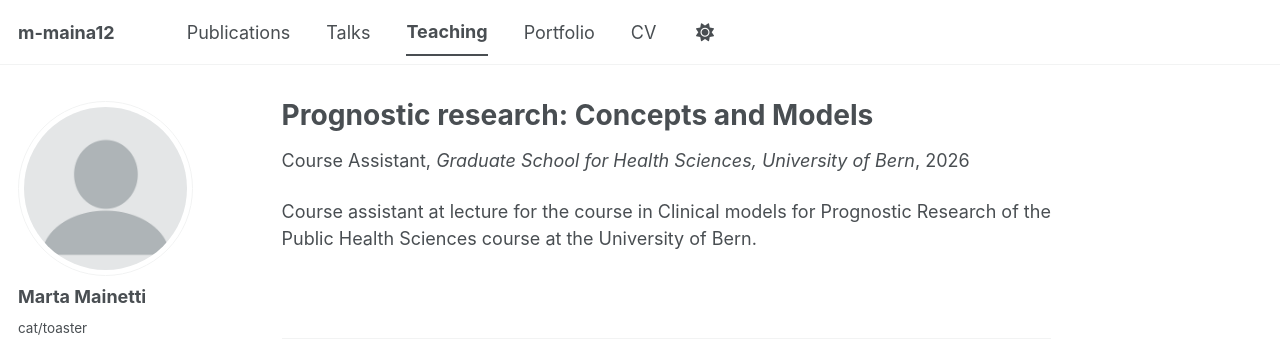
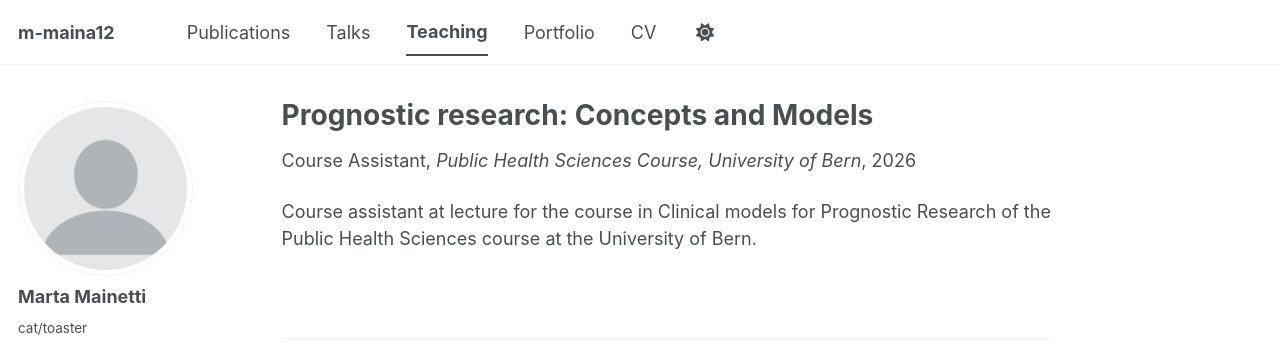
Before and after one commit to m-maina12/m-maina12.github.io, a Jekyll site: the page built from _teaching/2025-PHS-prognostic-models.md, in a window 1280 px wide. Shown: the top 343 px of the page. Built offline with Jekyll 4.4.1, drawn with Linux system fonts in a browser that asks for light colours; some web fonts are replaced; a script bundle is joined from its source files by our own code; library files that are not in the unit come from our copies.

Commit message:
Update 2025-PHS-prognostic-models.md

```diff
--- a/_teaching/2025-PHS-prognostic-models.md
+++ b/_teaching/2025-PHS-prognostic-models.md
@@ -3,7 +3,7 @@ title: "Prognostic research: Concepts and Models"
 collection: teaching
 type: "Course Assistant"
 permalink: /teaching/2025-fall-teaching-1
-venue: "Graduate School for Health Sciences, University of Bern"
+venue: "Public Health Sciences Course, University of Bern"
 academic_year: "2025/2026"
 # date: 2014-01-01
 location: "Bern, CH"
```
